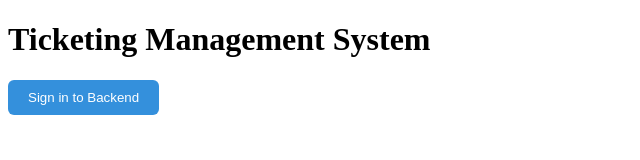
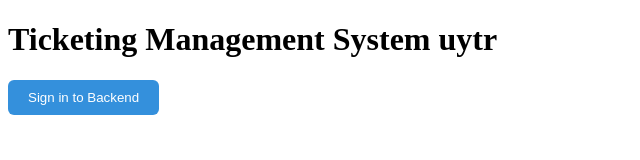
Before and after one commit to nqobilemagwaza6/Ticket-Management-System, a Vue app in the folder ticketing-frontend/: page / in a window 1280 px wide. Shown: the top 160 px of the page, without its empty margins (0-640 px from the left). Built offline with nearby package versions, Linux system fonts and the light colour scheme.

Commit message:
Testing frontend

```diff
--- a/ticketing-frontend/src/App.vue
+++ b/ticketing-frontend/src/App.vue
@@ -1,6 +1,6 @@
 <template>
   <div id="app">
-    <h1>Ticketing Management System</h1>
+    <h1>Ticketing Management System uytr</h1>
     <ConnectButton />
   </div>
 </template>
```
